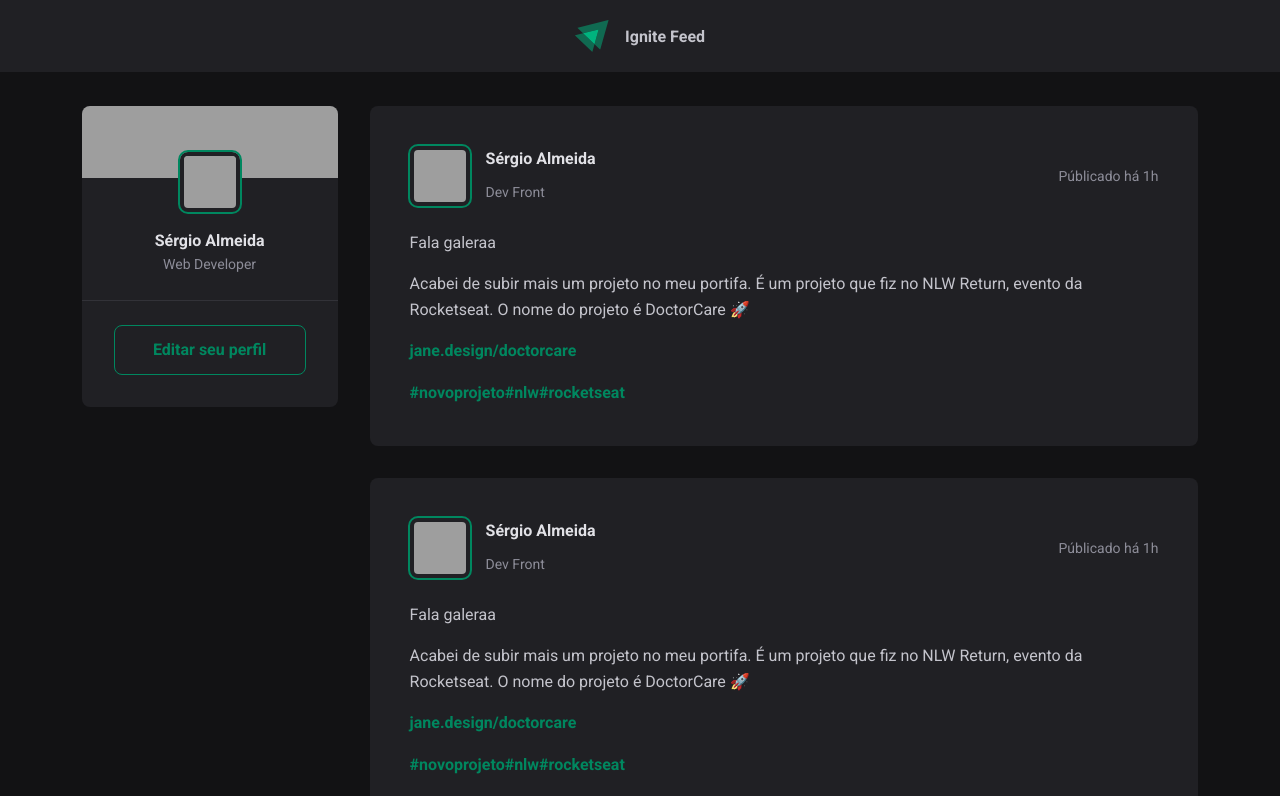
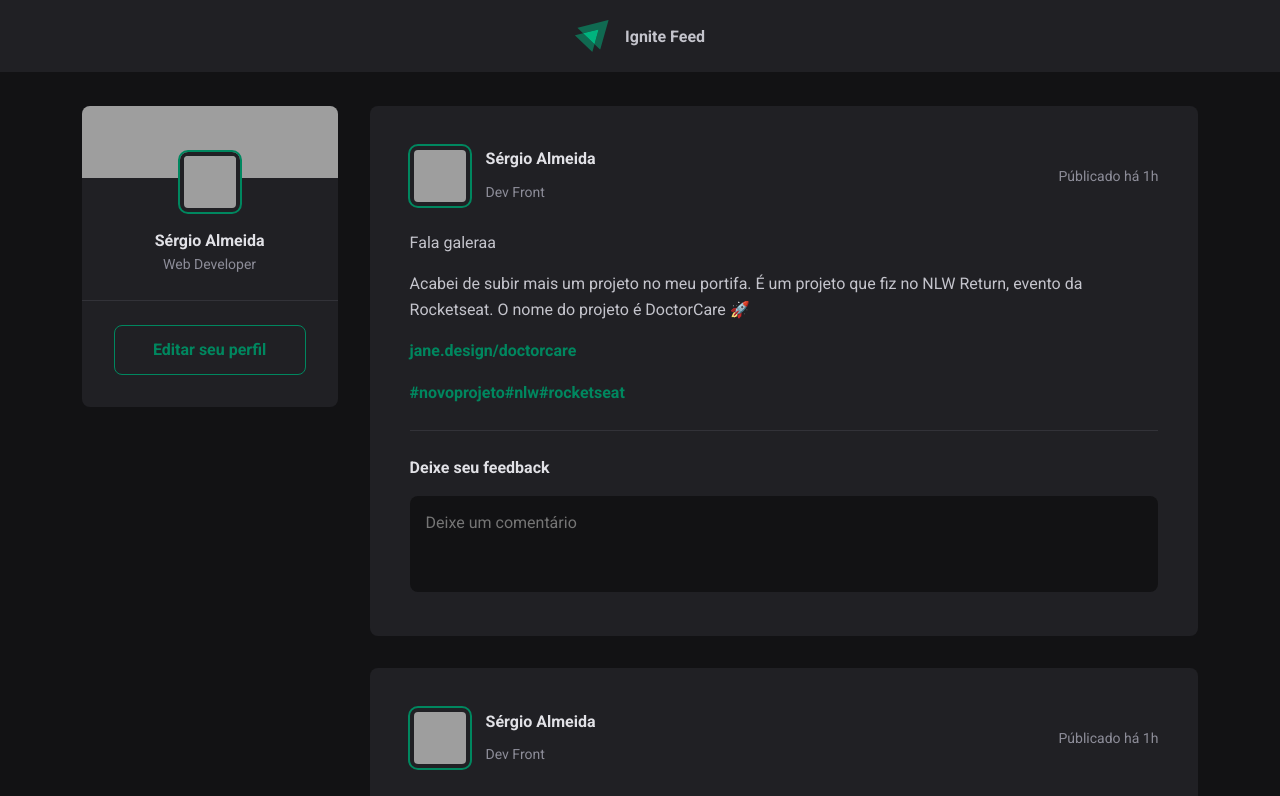
Before and after one commit to sergioalmeida00/posts-with-react, a React (Vite) app: page / in a window 1280 px wide. Shown: the top 796 px of the page. Built offline with nearby package versions, Linux system fonts and the light colour scheme; grey boxes are pictures that could not be loaded.

Commit message:
FEAT: added comments section

```diff
--- a/src/App.jsx
+++ b/src/App.jsx
@@ -15,6 +15,7 @@ function App() {
         <main>
           <Post/>
           <Post/>
+          <Post/>
         </main>
       </div>
     </div>
--- a/src/components/Post.jsx
+++ b/src/components/Post.jsx
@@ -16,7 +16,6 @@ export function Post(){
       <div className={styles.content}>
         <p>Fala galeraa </p>
         <p>Acabei de subir mais um projeto no meu portifa. É um projeto que fiz no NLW Return, evento da Rocketseat. O nome do projeto é DoctorCare 🚀</p>
-
         <p>
           <a href="">jane.design/doctorcare</a>
         </p>
@@ -26,6 +25,19 @@ export function Post(){
           <a href="">#rocketseat</a>
         </p>
       </div>
+
+      <form className={styles.commentForm}>
+        <strong>Deixe seu feedback </strong>
+
+        <textarea
+          placeholder='Deixe um comentário'
+        />
+
+        <footer>
+          <button type='submit'>Publicar</button>
+        </footer>
+      </form>
+
     </article>
   )
 }
--- a/src/components/Post.module.css
+++ b/src/components/Post.module.css
@@ -68,3 +68,56 @@
 .content a:hover{
   color: var(--green-300);
 }
+
+.commentForm{
+  width: 100%;
+  margin-top: 1.5rem;
+  padding-top: 1.5rem;
+  border-top: 1px solid var(--gray-600);
+}
+
+.commentForm > strong{
+  line-height: 1.6;
+  color: var(--gray-100);
+}
+
+.commentForm textarea{
+  width: 100%;
+  background: var(--gray-900);
+  border-radius: 8px;
+  border: 0;
+  resize: none;
+  height: 6rem;
+  padding: 1rem;
+  color: var(--gray-100);
+  line-height: 1.4;
+  margin-top: 1rem;
+}
+.commentForm footer {
+  visibility: hidden;
+  opacity: 0;
+  max-height: 0;
+
+  transition: max-height 0.3s, opacity 0.3s;
+}
+
+.commentForm:focus-within footer {
+  visibility: visible;
+  opacity: 1;
+  max-height: 15rem;
+}
+.commentForm button[type=submit]{
+  padding: 1rem 1.5rem;
+  margin-top: 1rem;
+  border-radius: 8px;
+  border: 0;
+  background: var(--green-500);
+  color: var(--white);
+  font-weight: bold;
+  cursor: pointer;
+  transition: background-color 0.1s ;
+}
+
+.commentForm button:hover{
+  background: var(--green-300);
+}
--- a/src/global.css
+++ b/src/global.css
@@ -16,6 +16,10 @@
   --green-300: #00B37E;
   --green-500: #00875f;
 }
+:focus{
+  outline: transparent;
+  box-shadow: 0 0 0 2px var(--green-500);
+}
 body{
   background: var(--gray-900);
   color: var(--gray-300);
```
